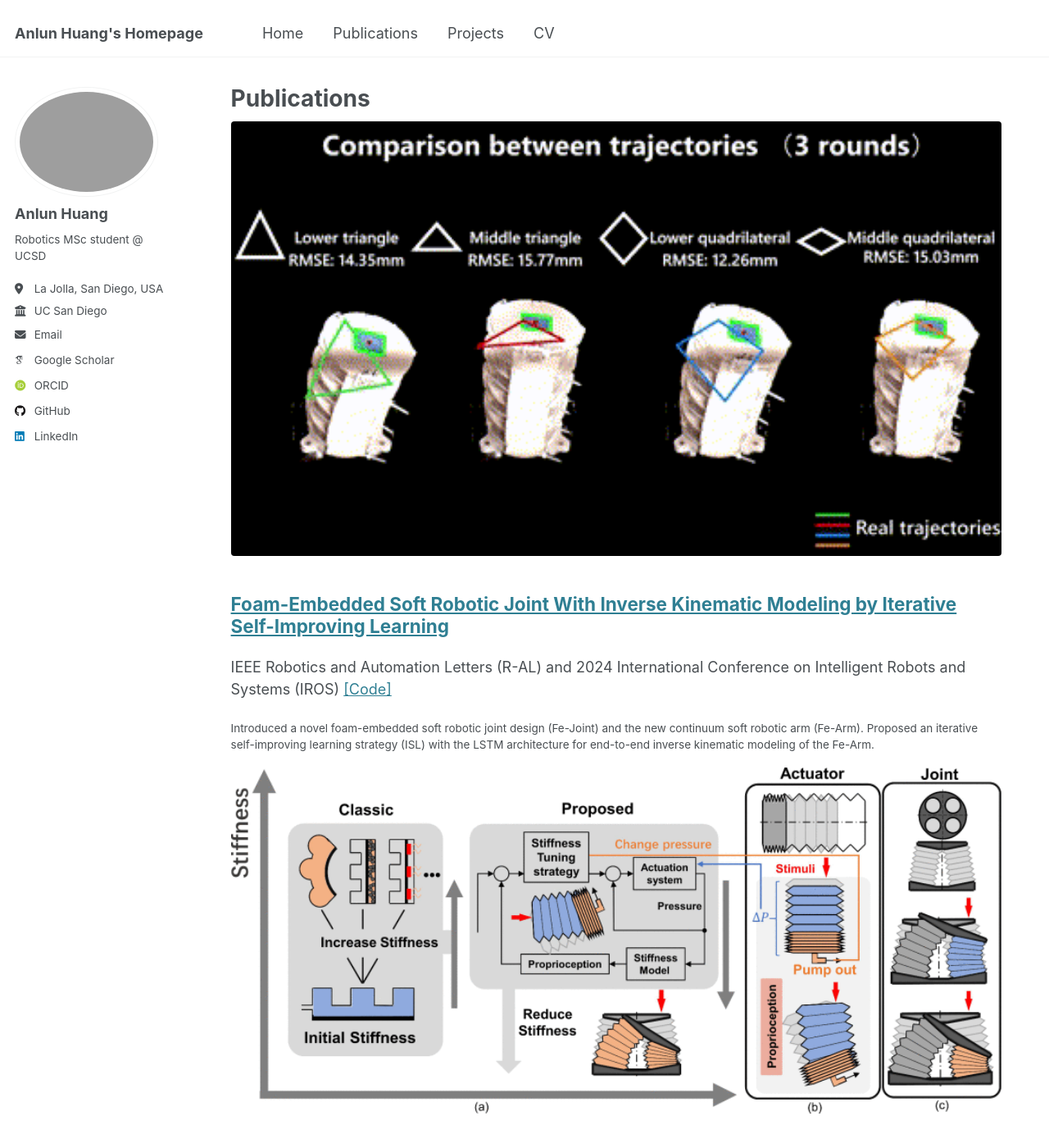
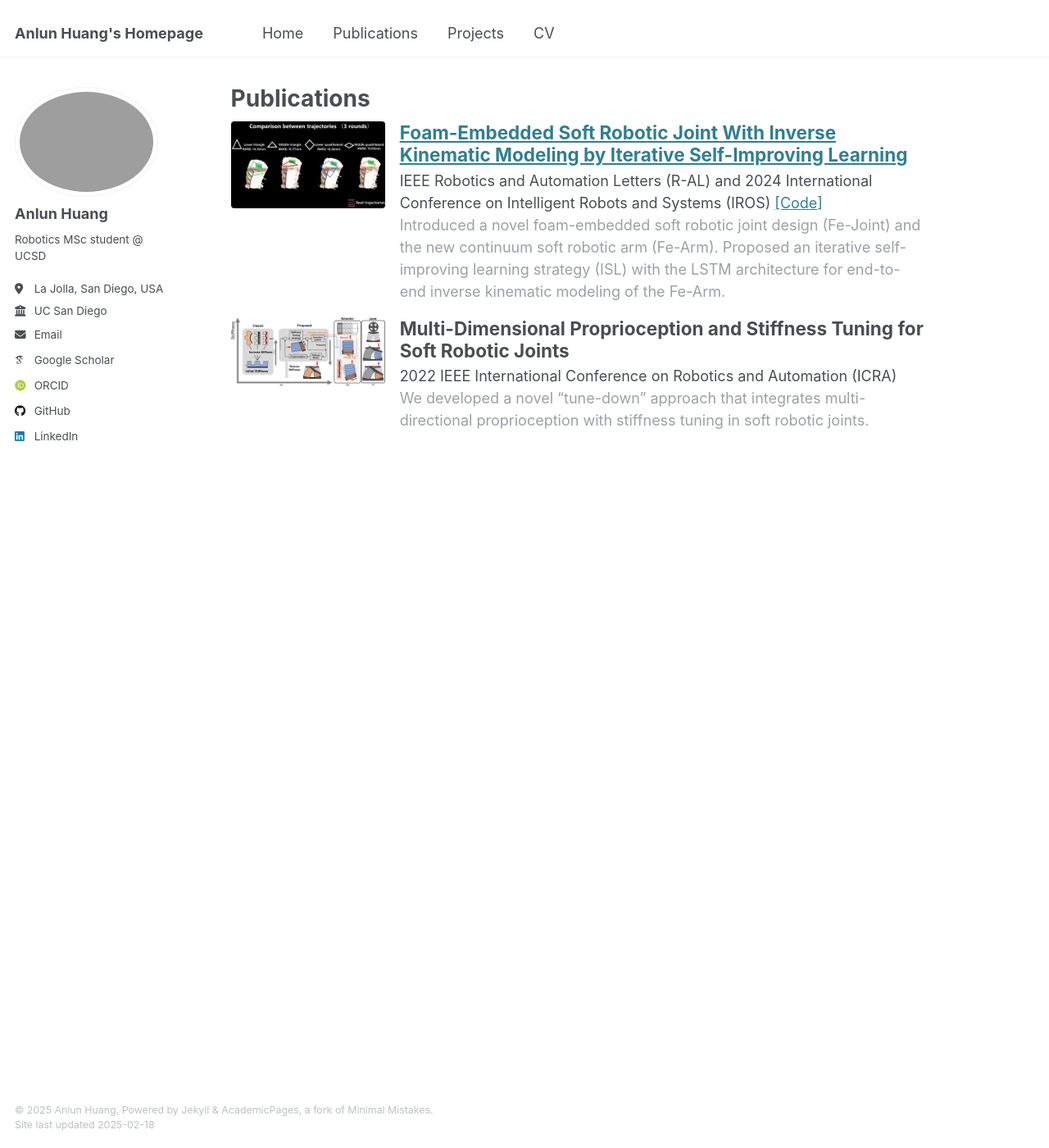
Before and after one commit to AllenHuangGit/AllenHuangGit.github.io, a Jekyll site: the page built from _pages/publications.html, in a window 1280 px wide and 1400 px high. Shown: the whole window at 82% size. Built offline with Jekyll 4.4.1, drawn with Linux system fonts in a browser that asks for light colours; some web fonts are replaced.

Commit message:
try: fix bugs

```diff
--- a/_sass/layout/_archive.scss
+++ b/_sass/layout/_archive.scss
@@ -57,9 +57,35 @@
 }
 }
 
+.archive__item-authors {
+margin-top: 0em;
+margin-bottom: 0em;
+font-size: $type-size-5;
+
+& + p {
+    text-indent: 0;
+    margin-top: 0.25em;
+    margin-bottom: 0em;
+}
+}
+
+.archive__item-paperinfo {
+margin-top: 0;
+margin-bottom: 0.25em;
+font-size: $type-size-5;
+
+& + p {
+    text-indent: 0;
+    margin-top: 0;
+    margin-bottom: 0em;
+}
+}
+
 .archive__item-excerpt {
 margin-top: 0;
-  font-size: $type-size-6;
+font-size: $type-size-5;
+
+color: mix(#fff, $gray, 25%);
 
 & + p {
     text-indent: 0;
@@ -67,10 +93,31 @@
 }
 
 .archive__item-teaser {
+margin-top: 0em;
 border-radius: $border-radius;
 overflow: hidden;
-  img {
-    width: 100%;
+width: 20%;
+float: left;
+}
+
+.archive__item-text {
+margin-top: 0em;
+margin-bottom: 1em;
+padding-left: 1em;
+border-radius: $border-radius;
+overflow: hidden;
+width: 70%;
+float: left;
+
+.archive__item-title {
+    margin-top: 0em;
+    margin-bottom: 0em;
+
+    font-family: $sans-serif-narrow;
+
+    a + a {
+    opacity: 0.5;
+    }
 }
 }
 
@@ -79,11 +126,10 @@
     box-shadow: 0 0 10px rgba(#000, 0.25);
 }
 
-  .archive__item-title {
-    text-decoration: underline;
+// .archive__item-title {
+//   text-decoration: underline;
+// }
 }
-}
-
 
 /*
    List view
```
Lines whose indentation alone changed are shown as unchanged.
